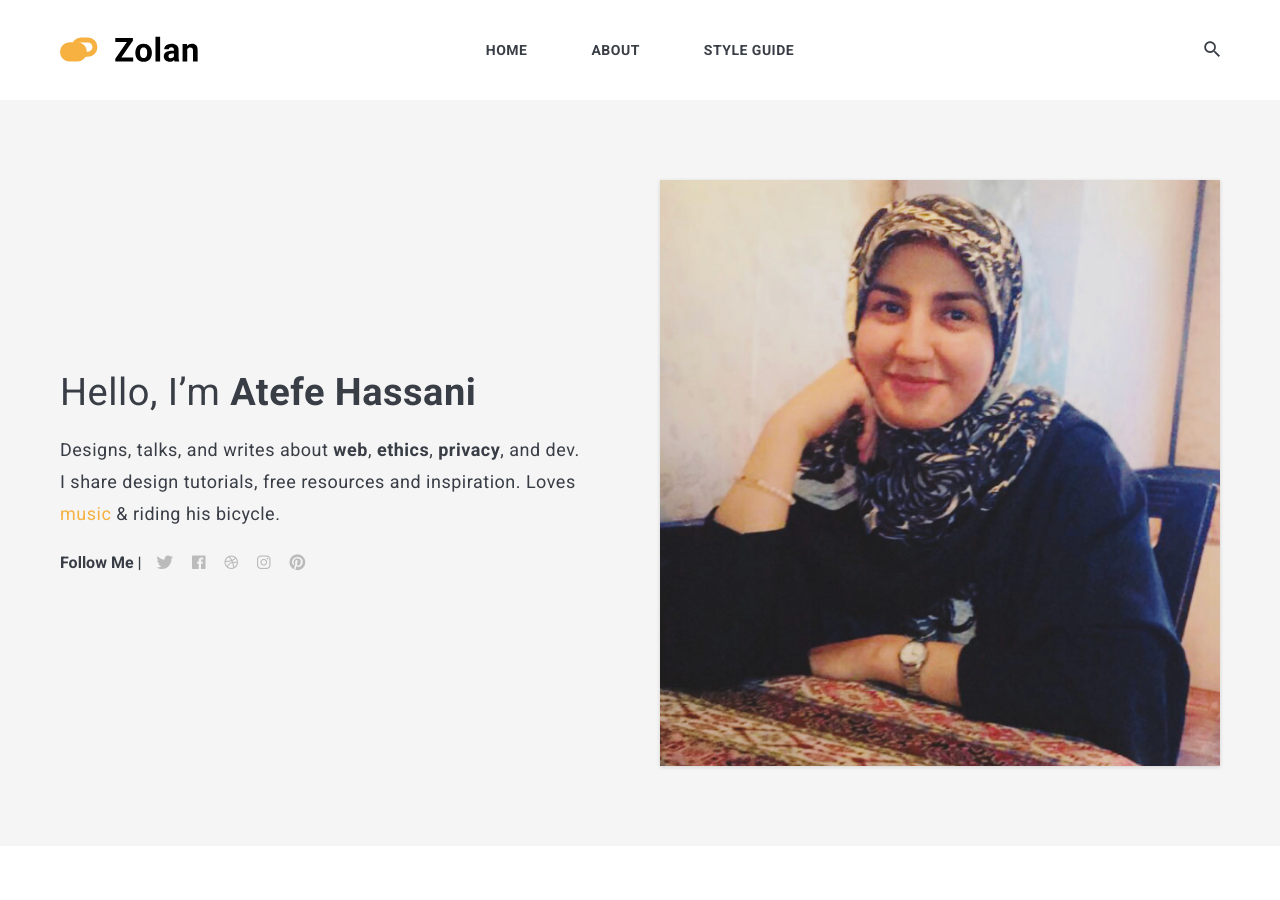
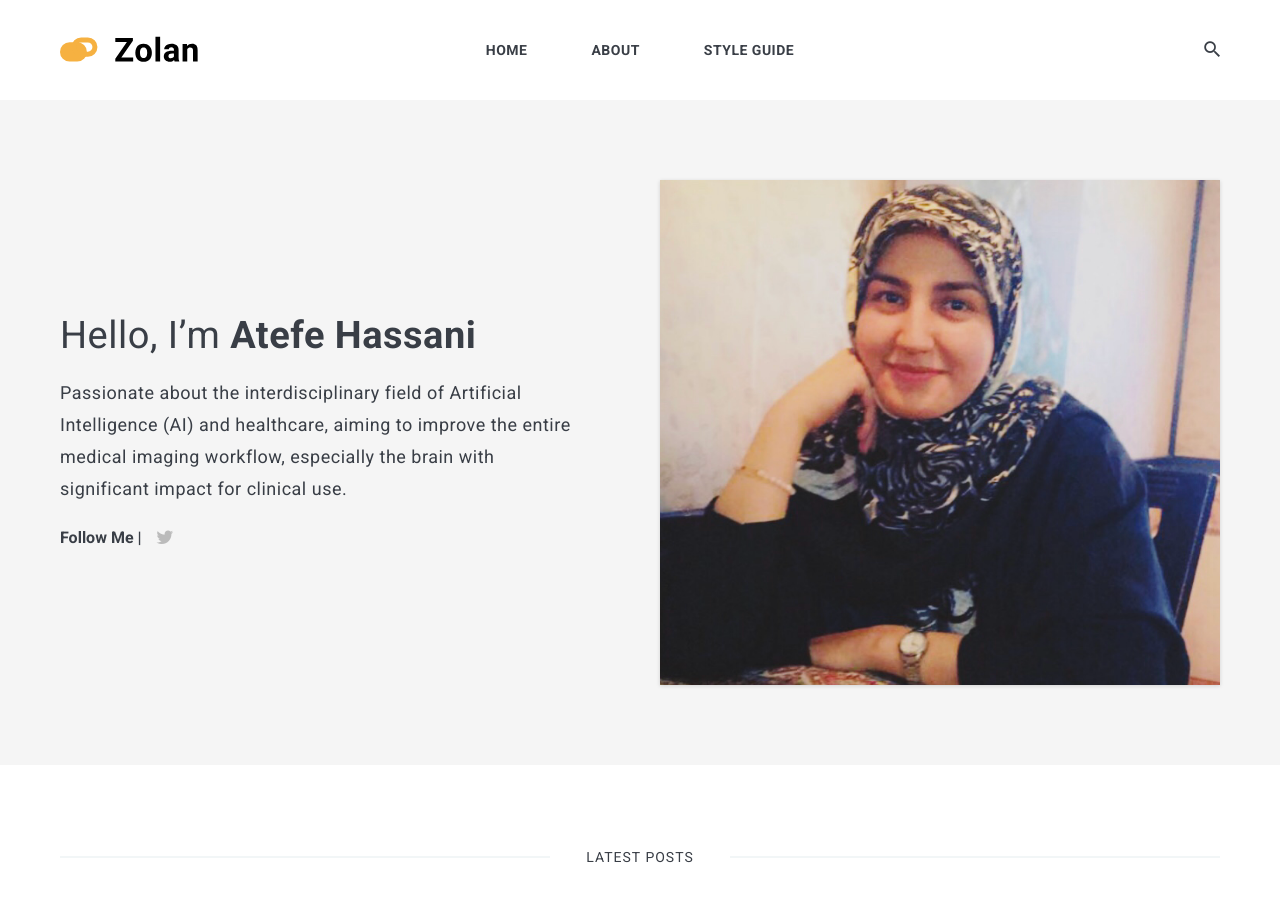
Before and after one commit to HassaniAtefe/hassaniatefe.github.io, a Jekyll site: the page built from index.html, in a window 1280 px wide and 900 px high. Built offline with Jekyll 4.4.1, drawn with Linux system fonts in a browser that asks for light colours; nearby versions of some CDN libraries; the list of posts is cut into pages by our own code.

Commit message:
updated bio

```diff
--- a/_data/settings.yml
+++ b/_data/settings.yml
@@ -11,27 +11,21 @@ author:
   name: Atefe Hassani
   image: prof_pic.PNG
   say-hello: Hello, I’m <strong>Atefe Hassani</strong>
-  bio: Designs, talks, and writes about <strong>web</strong>, <strong>ethics</strong>, <strong>privacy</strong>, and dev. I share design tutorials, free resources and inspiration. Loves <a href="#">music</a> & riding his bicycle.
-
-
+  bio: Passionate about the interdisciplinary field of Artificial Intelligence (AI) and healthcare, aiming to improve the entire medical imaging workflow, especially the brain with significant impact for clinical use.
 #-------------------------------
 # Contact links
 twitter: https://twitter.com/ # Add your Twitter handle
-facebook: https://facebook.com/ # Add your Facebook handle
-dribbble: https://dribbble.com/ # Add your Dribbble handle
-instagram: https://instagram.com/ # Add your Instagram handle
-pinterest: https://pinterest.com/ # Add your Pinterest handle
+google scholar: https://https://scholar.google.com/citations?hl=en&user=pq1e3SMAAAAJ&view_op=list_works&sortby=pubdate
 
 
 #-------------------------------
 # Comment Section (Disqus)
-disqus-identifier: mr-brown # add your shortname for Disqus Comment. For example mr-brown
+disqus-identifier: Atefe # add your shortname for Disqus Comment. For example mr-brown
 
 
 #-------------------------------
 # Instagram Feed
 instafeed: # To enable the instafeed, use the value true. To turn off use the value false.
-instagram-profile: artemsheludko_ # Add instagram username
 
 
 #-------------------------------
```
Also changed, not shown: images/prof_pic.PNG.
